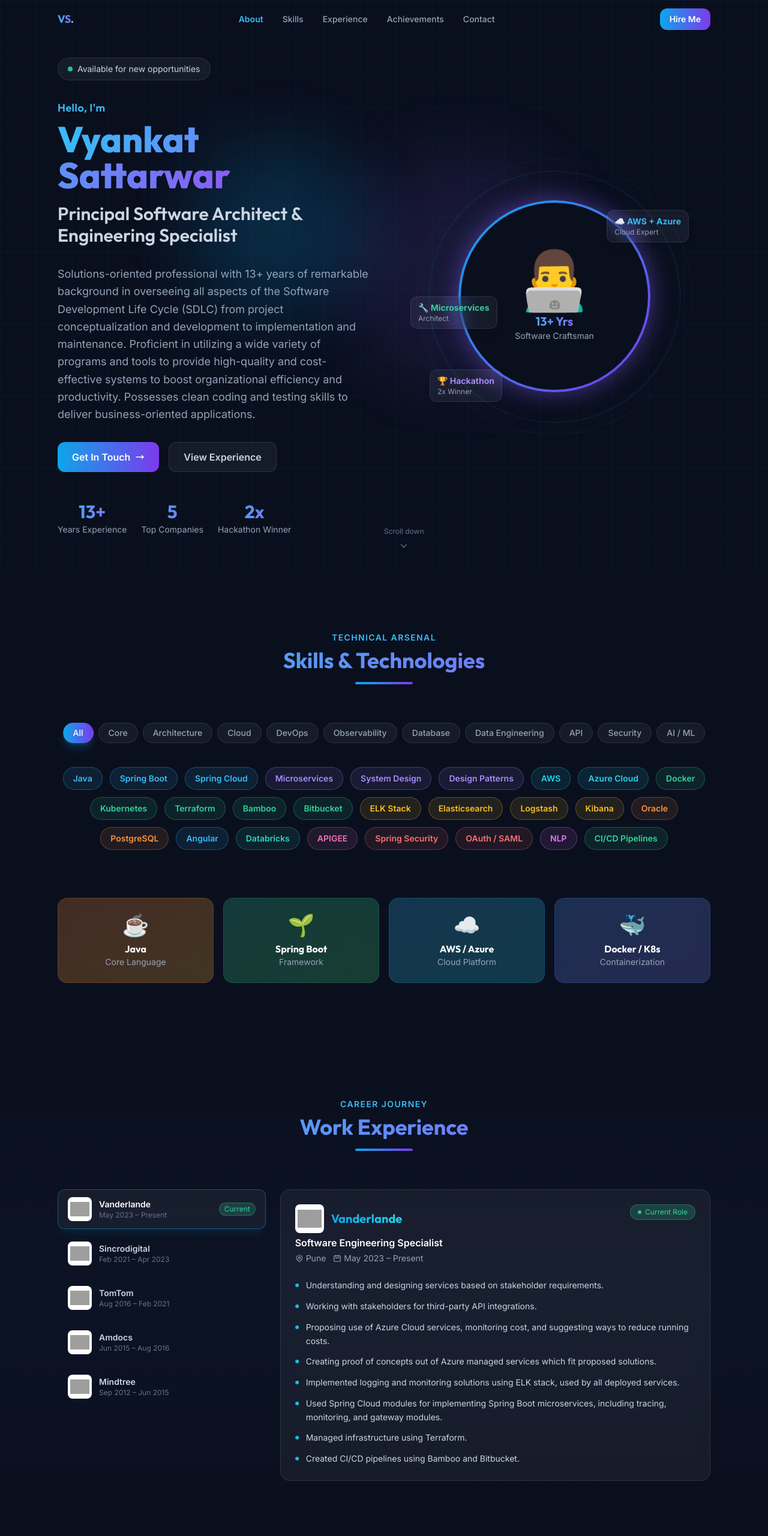
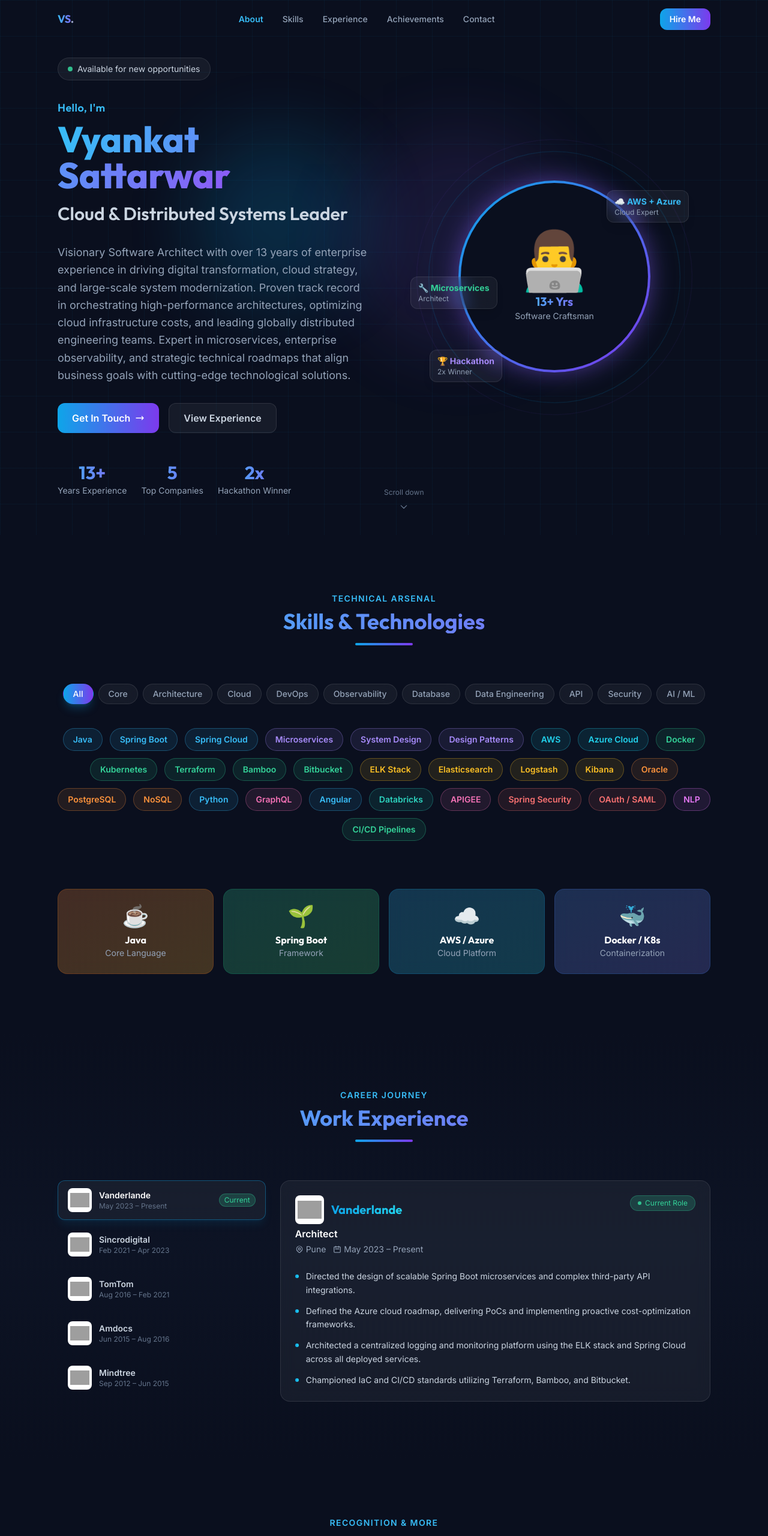
Before and after one commit to vyankat70war/vyankat70war.github.io, a React (Vite) app: page / in a window 1280 px wide. Shown: the top 2561 px of the page at 60% size. Built offline with nearby package versions, Linux system fonts and the light colour scheme; grey boxes are pictures that could not be loaded.

Commit message:
update: Sync portfolio data with Principal Architect resume

```diff
--- a/src/data/portfolioData.js
+++ b/src/data/portfolioData.js
@@ -1,15 +1,15 @@
 // All portfolio data extracted from the resume PDF
 export const profile = {
     name: "Vyankat Sattarwar",
-    title: "Software Craftsman",
-    subtitle: "Principal Software Architect & Engineering Specialist",
+    title: "Software Architect",
+    subtitle: "Cloud & Distributed Systems Leader",
     phone: "+91 8147379694",
     email: "sattarwar.vyankat@gmail.com",
     linkedin: "https://linkedin.com/in/vyankat-sattarwar",
     location: "Pune, Maharashtra, India",
     yearsOfExperience: 13,
     summary:
-        "Solutions-oriented professional with 13+ years of remarkable background in overseeing all aspects of the Software Development Life Cycle (SDLC) from project conceptualization and development to implementation and maintenance. Proficient in utilizing a wide variety of programs and tools to provide high-quality and cost-effective systems to boost organizational efficiency and productivity. Possesses clean coding and testing skills to deliver business-oriented applications.",
+        "Visionary Software Architect with over 13 years of enterprise experience in driving digital transformation, cloud strategy, and large-scale system modernization. Proven track record in orchestrating high-performance architectures, optimizing cloud infrastructure costs, and leading globally distributed engineering teams. Expert in microservices, enterprise observability, and strategic technical roadmaps that align business goals with cutting-edge technological solutions.",
 };
 
 export const skills = [
@@ -32,6 +32,9 @@ export const skills = [
     { name: "Kibana", category: "observability" },
     { name: "Oracle", category: "database" },
     { name: "PostgreSQL", category: "database" },
+    { name: "NoSQL", category: "database" },
+    { name: "Python", category: "core" },
+    { name: "GraphQL", category: "api" },
     { name: "Angular", category: "core" },
     { name: "Databricks", category: "data" },
     { name: "APIGEE", category: "api" },
@@ -57,7 +60,7 @@ export const skillCategories = [
 
 export const experience = [
     {
-        role: "Software Engineering Specialist",
+        role: "Architect",
         company: "Vanderlande",
         location: "Pune",
         period: "May 2023 – Present",
@@ -66,18 +69,14 @@ export const experience = [
         icon: "🏗️",
         logo: "https://unavatar.io/vanderlande.com",
         highlights: [
-            "Understanding and designing services based on stakeholder requirements.",
-            "Working with stakeholders for third-party API integrations.",
-            "Proposing use of Azure Cloud services, monitoring cost, and suggesting ways to reduce running costs.",
-            "Creating proof of concepts out of Azure managed services which fit proposed solutions.",
-            "Implemented logging and monitoring solutions using ELK stack, used by all deployed services.",
-            "Used Spring Cloud modules for implementing Spring Boot microservices, including tracing, monitoring, and gateway modules.",
-            "Managed infrastructure using Terraform.",
-            "Created CI/CD pipelines using Bamboo and Bitbucket.",
+            "Directed the design of scalable Spring Boot microservices and complex third-party API integrations.",
+            "Defined the Azure cloud roadmap, delivering PoCs and implementing proactive cost-optimization frameworks.",
+            "Architected a centralized logging and monitoring platform using the ELK stack and Spring Cloud across all deployed services.",
+            "Championed IaC and CI/CD standards utilizing Terraform, Bamboo, and Bitbucket.",
         ],
     },
     {
-        role: "Consultant",
+        role: "Consultant / Technical Lead",
         company: "Sincrodigital",
         location: "Pune",
         period: "Feb 2021 – Apr 2023",
@@ -86,19 +85,14 @@ export const experience = [
         icon: "💡",
         logo: "https://unavatar.io/sincrodigital.com",
         highlights: [
-            "Collaborated with cross-functional teams to develop solutions meeting needs of all stakeholders.",
-            "Conducted customer interviews to identify areas for improvement.",
-            "Migrated application infrastructure to AWS cloud following lift-and-shift methodology.",
-            "Re-architected legacy applications on latest tech stack — achieved 50% improvement in application load time.",
-            "Migrated on-premise database to AWS cloud with minimal downtime.",
-            "Led a Cloud-Native application development initiative.",
-            "Developed a microservices architecture improving system modularity and reducing dependencies.",
-            "Led a team of software engineers to successfully deliver a major project on time and within budget.",
-            "Conducted code reviews and mentored junior developers.",
+            "Spearheaded the transition to a microservices architecture, reducing dependencies and improving application load times by 50%.",
+            "Directed seamless on-premise to AWS cloud migrations (infrastructure and databases) utilizing lift-and-shift methodologies with minimal downtime.",
+            "Led cross-functional engineering teams, enforcing technical standards through rigorous code reviews and mentorship.",
+            "Translated client requirements into scalable technical solutions through direct consultation and data-driven insights.",
         ],
     },
     {
-        role: "Senior Software Engineer",
+        role: "Senior Software Developer",
         company: "TomTom",
         location: "Pune",
         period: "Aug 2016 – Feb 2021",
@@ -107,13 +101,10 @@ export const experience = [
         icon: "🗺️",
         logo: "https://unavatar.io/tomtom.com",
         highlights: [
-            "Developed Map Quality Specification using GPS probe data — 80% improvement in map corrections.",
-            "Developed public API managed through APIGEE to report Map anomalies in TomTom Maps.",
-            "Automated the process of converting raw data into Points of Interest (POI) and entry points.",
-            "Enabled places search using Augmented Reality via Wikitude.",
-            "Implemented navigation using better network availability along the route.",
-            "Categorized map issues using Natural Language Processing (NLP).",
-            "Implemented API security and SSO using Spring Security — OAuth and SAML.",
+            "Architected enterprise API security and SSO frameworks using Spring Security, OAuth, SAML, and Apigee.",
+            "Engineered automated data pipelines for GPS probe data and POIs, driving an 80% increase in essential map corrections.",
+            "Integrated NLP for issue categorization and Augmented Reality (Wikitude) for advanced place searches.",
+            "Optimized core navigation algorithms dynamically based on real-time network availability.",
         ],
     },
     {
```
